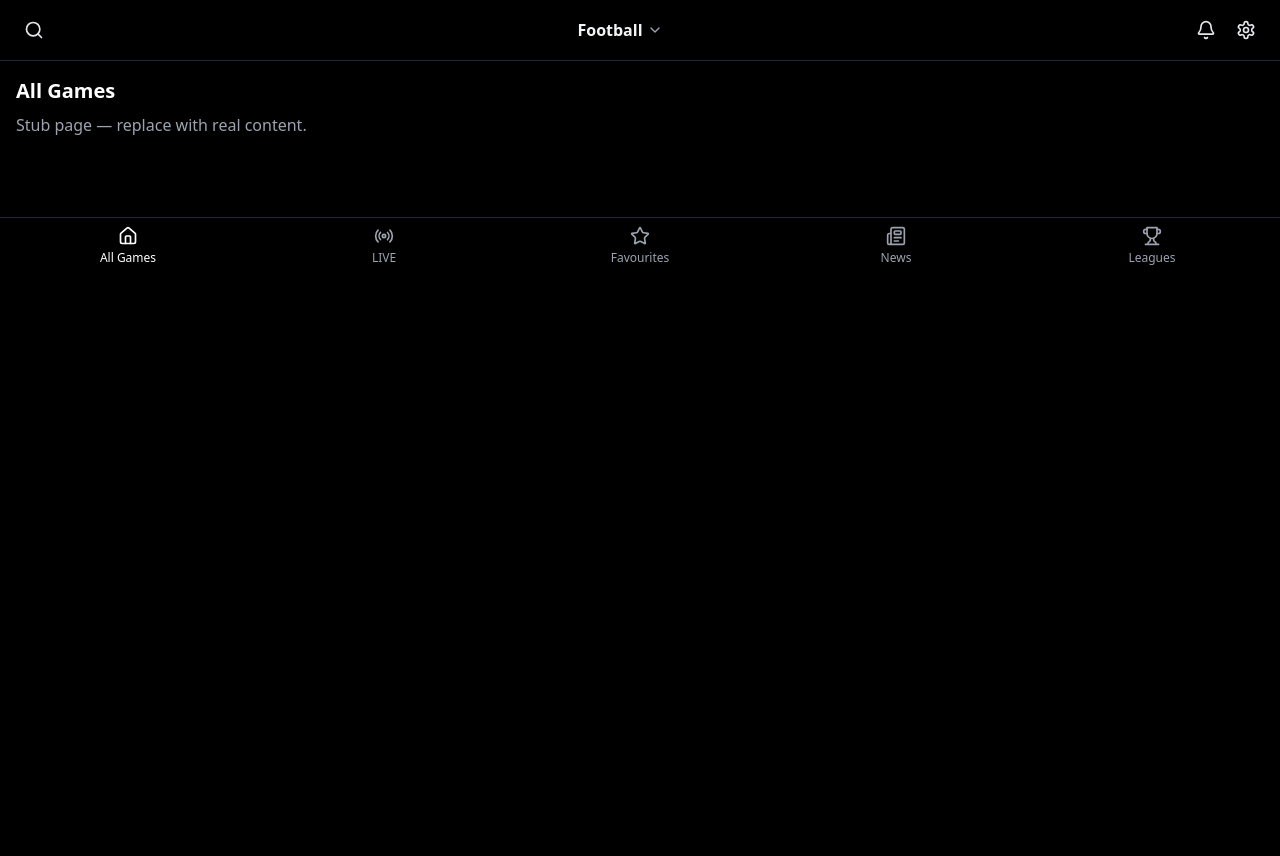
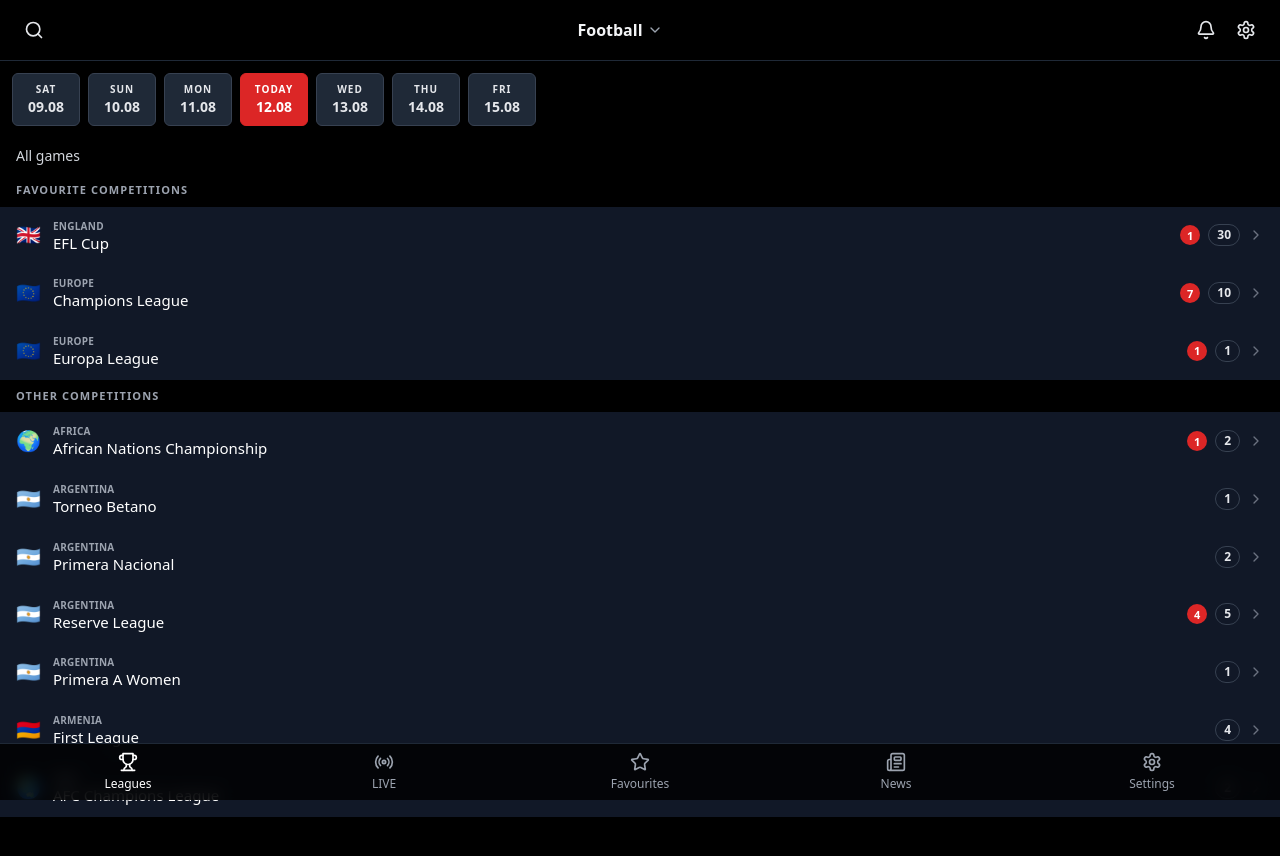
Before and after one commit to mussameeks/qwikeer, a React (Vite) app: page / in a window 1280 px wide. Shown: the top 856 px of the page. Before the commit the page ends 800 px from the top, so only its background shows below. Built offline with nearby package versions, Linux system fonts and the light colour scheme.

Commit message:
second commit after reorganizing Tabs
i was changing the tabs where settings Icon moved to BottomNav and then All games Tab is removed and replaced with Leagues tab.

```diff
--- a/src/App.jsx
+++ b/src/App.jsx
@@ -4,8 +4,8 @@ import AppLayout from "./layouts/AppLayout.jsx";
 import FootballLeaguesUI from "./FootballLeaguesUI.jsx";
 import League from "./pages/League.jsx";
 import Matches from "./pages/Matches.jsx";
-import LiveMatches from "./pages/LiveMatches.jsx";
 
+// Simple stub page factory so the app runs even if views are not built yet
 const Page = (title) => () => (
   <div className="p-4">
     <h1 className="text-xl font-bold">{title}</h1>
@@ -13,7 +13,6 @@ const Page = (title) => () => (
   </div>
 );
 
-const AllGames = Page("All Games");
 const Live = Page("LIVE");
 const Favourites = Page("Favourites");
 const News = Page("News");
@@ -24,22 +23,32 @@ const SportsFootball = Page("Sports • Football");
 export default function App() {
   return (
     <Routes>
+      {/* All main screens share the AppLayout (top bar + bottom tabs) */}
       <Route element={<AppLayout />}>
-        <Route index element={<AllGames />} />
+
+        {/* HOME: now shows Leagues (date scroller + league list) */}
+        <Route index element={<FootballLeaguesUI />} />
+
+        {/* Other tabs */}
         <Route path="live" element={<Live />} />
         <Route path="favourites" element={<Favourites />} />
         <Route path="news" element={<News />} />
 
-        <Route path="leagues" element={<FootballLeaguesUI />} />
+        {/* Leagues details & matches */}
         <Route path="leagues/:slug" element={<League />} />
         <Route path="matches" element={<Matches />} />
 
+        {/* Additions */}
         <Route path="search" element={<Search />} />
         <Route path="settings" element={<Settings />} />
         <Route path="sports/football" element={<SportsFootball />} />
+
+        {/* Back-compat: keep old /leagues URL working */}
+        <Route path="leagues" element={<Navigate to="/" replace />} />
       </Route>
 
-      <Route path="*" element={<Navigate to="/leagues" replace />} />
+      {/* Fallback */}
+      <Route path="*" element={<Navigate to="/" replace />} />
     </Routes>
   );
 }
--- a/src/layouts/AppLayout.jsx
+++ b/src/layouts/AppLayout.jsx
@@ -2,14 +2,19 @@ import React from "react";
 import { Outlet, NavLink, useNavigate } from "react-router-dom";
 import {
   Bell, Search, ChevronDown, Settings,
-  Home, Radio, Star, Newspaper, Trophy,
+  Radio, Star, Newspaper, Trophy,
 } from "lucide-react";
 
 const TopBar = () => {
   const navigate = useNavigate();
   return (
     <div className="sticky top-0 z-20 flex items-center justify-between border-b border-gray-800 bg-black/70 px-4 py-3 backdrop-blur">
-      <button type="button" onClick={() => navigate("/search")} className="rounded-md p-2 hover:bg-gray-800">
+      <button
+        type="button"
+        onClick={() => navigate("/search")}
+        className="rounded-md p-2 hover:bg-gray-800"
+        aria-label="Search"
+      >
         <Search className="w-5 h-5 text-gray-200" />
       </button>
 
@@ -25,7 +30,12 @@ const TopBar = () => {
         <button type="button" className="rounded-md p-2 hover:bg-gray-800" aria-label="Notifications">
           <Bell className="w-5 h-5 text-gray-200" />
         </button>
-        <button type="button" onClick={() => navigate("/settings")} className="rounded-md p-2 hover:bg-gray-800">
+        <button
+          type="button"
+          onClick={() => navigate("/settings")}
+          className="rounded-md p-2 hover:bg-gray-800"
+          aria-label="Settings"
+        >
           <Settings className="w-5 h-5 text-gray-200" />
         </button>
       </div>
@@ -35,11 +45,13 @@ const TopBar = () => {
 
 const BottomNav = () => {
   const tabs = [
-    { icon: Home, label: "All Games", path: "/" },
+    // First tab is now “Leagues” (home)
+    { icon: Trophy, label: "Leagues", path: "/" },
     { icon: Radio, label: "LIVE", path: "/live" },
     { icon: Star, label: "Favourites", path: "/favourites" },
     { icon: Newspaper, label: "News", path: "/news" },
-    { icon: Trophy, label: "Leagues", path: "/leagues" },
+    // Replace the former “Leagues” slot with Settings
+    { icon: Settings, label: "Settings", path: "/settings" },
   ];
   return (
     <nav className="sticky bottom-0 z-20 grid grid-cols-5 border-t border-gray-800 bg-black/80 backdrop-blur">
--- a/vite.config.js
+++ b/vite.config.js
@@ -2,6 +2,5 @@ import { defineConfig } from 'vite'
 import react from '@vitejs/plugin-react'
 
 export default defineConfig({
-  server: { proxy: { '/api': 'http://localhost:8787' } },
   plugins: [react()],
 })
```
Also changed, not shown: package.json (+3 -9 lines).
